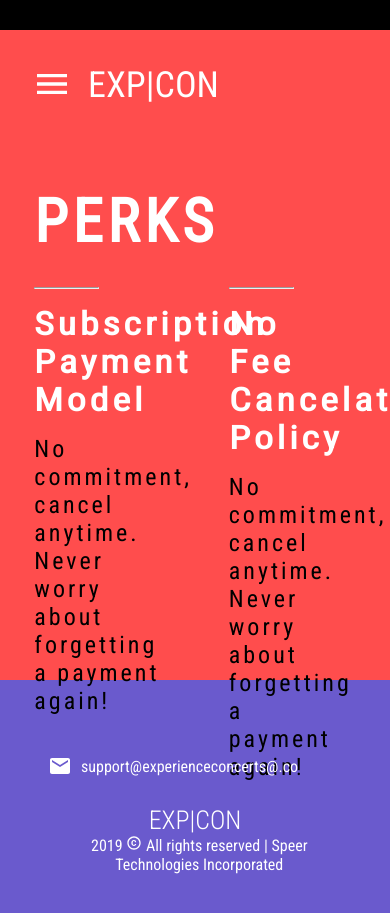
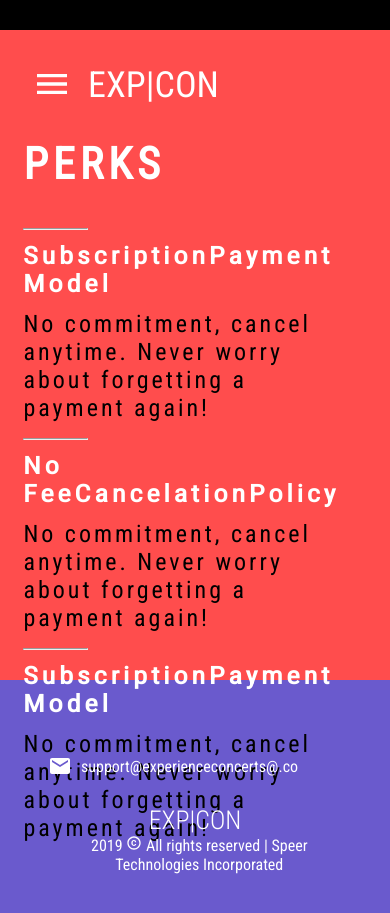
Before and after one commit to bdejene19/ConcertWebpage, a React (Create React App) app: page /pricing in a window 390 px wide. Shown: the part 1020-1933 px from the top of the page. Built offline with nearby package versions, Linux system fonts and the light colour scheme.

Commit message:
working on on responsive/adapative nature of home landing page. hero, sound, and perks container are almost completely responsive

```diff
--- a/src/components/homepage/LandingPerks.js
+++ b/src/components/homepage/LandingPerks.js
@@ -2,56 +2,9 @@ import React from 'react';
 import styled from 'styled-components';
 import { HorizontalBreak } from '../pricing/PricePlans';
 
-export const PerksGrid = styled.article`
-    display: grid;
-    grid-template-columns: repeat(3, 1fr);
-    color: white;
-    width: 88%;
-
-    h3 {
-        color: ${props => props.subHeadColor};
-        text-align: left;
-        transform: scaleX(1.2);
-        transform-origin: 0 0;
-    }
-    div {
-        width: 70%;
-     }
-
-    p {
-        font-size: 24px;
-        width: 95%;
-        color: ${props => props.pColor};
-    }
-`;
-
-const PerksContainer = styled.div`
-    letter-spacing: 3px;
-    padding-top: 3em;
-    display: grid;
-    justify-items: center;
-    .perksTitle {
-        font-size: 60px;
-        letter-spacing: 5px;
-        justify-self: left;
-        grid-column: 1/4;
-        padding-bottom: 0.5em;;
-    }
-`;
-
-
-export const SubHeader = styled.h3`
-    font-size: 32px;
-    color: ${props => props.subHeadColor};
-    padding-top: 0.5em;
-    padding-bottom: 0.5em;
-    width: 40%;
-`;
-
 export default function LandingPerks(props) {
     return (
         <PerksContainer>
-
             <PerksGrid key='perks'>
                 <h1 className='perksTitle' style={{color: 'white'}}>PERKS</h1>
 
@@ -77,3 +30,82 @@ export default function LandingPerks(props) {
 
     )
 }
+
+
+export const PerksGrid = styled.article`
+    display: flex;
+    flex-direction: row;
+    flex-wrap: wrap;
+    color: white;
+    width: 88%;
+    row-gap: 3em;
+
+    h3 {
+        color: ${props => props.subHeadColor};
+        text-align: left;
+        transform: scaleX(1.2);
+        transform-origin: 0 0;
+    }
+    div {
+        flex: 1 1 20em;
+     }
+
+    p {
+        font-size: 24px;
+        width: 95%;
+        color: ${props => props.pColor};
+    }
+
+    @media screen and (max-width: 1024px) {
+        row-gap: 10em;
+    }
+
+    @media screen and (max-width: 768px) {
+        row-gap: 3em;
+    }
+
+    @media screen and (max-width: 450px) {
+        row-gap: 1em;
+    }
+
+`;
+
+const PerksContainer = styled.div`
+    letter-spacing: 3px;
+    padding-top: 3em;
+    display: grid;
+    justify-items: center;
+    .perksTitle {
+        font-size: 60px;
+        letter-spacing: 5px;
+        justify-self: left;
+        flex: 1 1 100%;
+        padding-bottom: 0.5em;;
+    }
+    @media screen and (max-width: 450px) {
+        padding-top: 0;
+
+        .perksTitle {
+            font-size: 2.75rem;
+        }
+    }
+
+`;
+
+
+export const SubHeader = styled.h3`
+    font-size: 2.5rem;
+    color: ${props => props.subHeadColor};
+    padding-top: 0.5em;
+    padding-bottom: 0.5em;
+    width: 40%;
+
+
+    @media screen and (max-width: 450px) {
+
+        font-size: 1.5rem;
+        br {
+            display: none;
+        }
+    }
+`;
--- a/src/components/homepage/SlideShow.js
+++ b/src/components/homepage/SlideShow.js
@@ -3,74 +3,6 @@ import styled from 'styled-components';
 import LandingPageHeader from './LandingPageHeader';
 import {Link} from 'react-router-dom';
 
-const SlideShowWrapper = styled.article`
-    width: 100%;
-    height: 100%;
-    background-size: cover;
-    color: white;
-    /* background-image: url(); */
-
-    .slide-img {
-        height: 100vh;
-    }
-
-    #slideShow {
-        height: 100%;
-        display: grid;
-        grid-template-columns: 1fr 1fr;
-        text-align: center;
-        align-items: center;
-
-        .slideShowText {
-            grid-column: 1/3;
-            align-self: center;
-
-            h1 {
-                font-size: 64px;
-                letter-spacing: 5px;
-            }
-            p {
-
-                padding-top: 1em;
-                padding-bottom: 1em;
-                letter-spacing: 3px;
-                width: 50%;
-                transform: translateX(50%);
-                font-size: 30px;
-                align-self: center;
-            }
-        }
-    }
-
-    .rainbowTryNow {
-        width: 15vw;
-        height: 7vh;
-        background-color: white;
-        background: linear-gradient(90deg, aqua 0%, blue 49%, red 60%, yellow 100%);
-        color: white;
-        justify-self: right;
-        border-radius: 25px 25px ;
-        font-size: 18px;
-        border: 1px white;
-        cursor: pointer;
-    }
-
-    .client-chooseBg {
-        grid-column: 1/3;
-        grid-row: 2;
-        .dot {
-            cursor: pointer;
-            height: 2vh;
-            width: 1vw;
-            margin: 0 0.5em;
-            border: solid 2px #bbb;
-            border-radius: 50%;
-            display: inline-block;
-            transition: background-color 0.6s ease;
-        }
-    }
-
-`;
 
 export const TryNowBtn = styled.button`
         width: 15vw;
@@ -125,32 +57,6 @@ export default function SlideShow() {
     useEffect(() => {
         document.getElementById('slide-wrapper').style.backgroundImage = `url(${backgroundImages[count]})`;
         document.getElementById(count.toString()).style.backgroundColor = '#bbb';
-
-        // want to put my set interval here;
-        // const setSlideBg = setInterval(() => {
-        //     count++;
-        //     if (count === backgroundImages.length) {
-        //         count = 0;
-        //     }
-        //     document.getElementById('slide-wrapper').style.backgroundImage = `url(${backgroundImages[count]})`;
-        //     document.getElementById(`${count}`).style.backgroundColor = '#bbb';
-        //     document.getElementById('slide-wrapper').style.transition = "0.5s linear";
-
-        //     if (count - 1 > 0) {
-        //         document.getElementById(`${count - 1}`).style.backgroundColor = 'transparent';
-
-        //     }
-
-        //     if (count - 1 === 0) {
-        //         document.getElementById(`0`).style.backgroundColor = 'transparent';
-
-        //     }
-
-        //     if (count - 1 < 0) {
-        //         document.getElementById(`${backgroundImages.length - 1}`).style.backgroundColor = 'transparent';
-
-        //     }
-        // }, 3000);
     })
 
 
@@ -168,8 +74,10 @@ export default function SlideShow() {
             <LandingPageHeader showBtn={false} subMenuHeader='landing1' contentColor='#ff4d4d'></LandingPageHeader>
 
             <div id='slideShow'>
+
                 <div className='slideShowText'>
-                    <h1>INTERACTIVE CONCERT EXPERIENCE</h1>
+                <h1>INTERACTIVE CONCERT EXPERIENCE</h1>
+
                     <p>Experience your favourite artists like never before and from the comfort of your own home.</p>
                     <Link to='/pricing'>
                         <TryNowBtn>TRY IT NOW</TryNowBtn>
@@ -184,3 +92,133 @@ export default function SlideShow() {
         </SlideShowWrapper>
     )
 }
+
+const SlideShowWrapper = styled.article`
+    width: 100%;
+    height: 100%;
+    background-size: cover;
+    color: white;
+    /* background-image: url(); */
+
+    .slide-img {
+        height: 100vh;
+    }
+
+    #slideShow {
+        height: 80vh;
+        display: flex;
+        flex-direction: column;
+        flex-wrap: wrap;
+        text-align: center;
+        align-items: center;
+        justify-content: center;
+
+        .slideShowText {
+            align-items: center;
+            justify-items: center;
+            h1 {
+                font-size: 4.5rem;
+                letter-spacing: 5px;
+            }
+            p {
+                text-align: center;
+                justify-content: center;
+                padding-top: 1em;
+                padding-bottom: 1em;
+                letter-spacing: 3px;
+                width: 75%;
+                transform: translateX(12.5%);
+                font-size: 48px;
+                align-self: center;
+            }
+        }
+    }
+
+    .rainbowTryNow {
+        width: 15vw;
+        height: 7vh;
+        background-color: white;
+        background: linear-gradient(90deg, aqua 0%, blue 49%, red 60%, yellow 100%);
+        color: white;
+        justify-self: right;
+        border-radius: 25px 25px ;
+        font-size: 18px;
+        border: 1px white;
+        cursor: pointer;
+    }
+
+    .client-chooseBg {
+        padding-top: 10em;
+
+        .dot {
+            cursor: pointer;
+            height: 2vh;
+            width: 1vw;
+            margin: 0 0.5em;
+            border: solid 2px #bbb;
+            border-radius: 50%;
+            display: inline-block;
+            transition: background-color 0.6s ease;
+
+        }
+    }
+
+
+    @media screen and (max-width: 1024px) {
+        height: 100%;
+        align-items: center;
+
+        #slideShow {
+            .slideShowText {
+                h1 {
+                    font-size: 3rem;
+
+                }
+                p {
+                    transform: translateX(15%);
+                    font-size: 3rem;
+                }
+            }
+
+        }
+
+    }
+
+    @media screen and (max-width: 768px) {
+        #slideShow {
+            .slideShowText {
+                h1 {
+                    font-size: 2.5rem;
+                }
+
+                p {
+                    font-size: 1.75rem;
+                    transform: translateX(17.5%);
+
+
+                }
+            }
+        }
+    }
+
+    @media screen and (max-width: 450px) {
+        #slideShow {
+            .slideShowText {
+                h1 {
+                    font-size: 1.75rem;
+                }
+
+                p {
+                    width: 100%;
+                    transform: translate(0%);
+                    font-size: 1.5rem;
+                }
+
+            }
+
+        }
+    }
+
+
+
+`;
--- a/src/components/homepage/SoundSectionHome.js
+++ b/src/components/homepage/SoundSectionHome.js
@@ -1,14 +1,30 @@
 import React from 'react';
 import styled from 'styled-components';
 
+export default function SoundSectionHome() {
+    return (
+        <SoundContainer>
+            <div className='sound-content'>
+                <h1>SUPERIOR SOUND</h1>
+                <p>Experience live versions of your favourite songs.</p>
+                <SeeDemo>SEE DEMO</SeeDemo>
+            </div>
+
+            <div className='sound-photos'>
+                <img src='speaker2.png' alt='stereo'></img>
+            </div>
+        </SoundContainer>
+    )
+}
+
+
 export const SoundContainer = styled.article`
-    display: grid;
-    grid-template-columns: 2fr 1fr;
-    grid-template-rows: auto;
+    display: flex;
+    flex-wrap: wrap;
     padding: 5em;
     color: white;
     .sound-content {
-        padding: 2em;
+        flex-basis: 65%;
         padding-left: 0;
 
     }
@@ -32,10 +48,30 @@ export const SoundContainer = styled.article`
     }
 
     .sound-photos {
-        transform: translate(10%, -20%);
+        /* transform: translate(10%, -20%); */
+        flex-basis: 35%;
 
         img {
-            width: 40vw;
+            width: 30vw;
+        }
+    }
+
+    @media screen and (max-width: 1024px) {
+        padding: 2.5em;
+        .sound-photos {
+            transform: translate(10%, 30%);
+        }
+    }
+
+    @media screen and (max-width: 768px) {
+        /* padding: 0; */
+        .sound-content {
+            flex-grow: 1;
+            /* flex: 1 1 100%, */
+        }
+        .sound-photos {
+            display: none;
+            flex-basis: 0;
         }
     }
 
@@ -53,19 +89,3 @@ export const SeeDemo = styled.button`
     font-weight: 900;
     cursor: pointer;
 `;
-
-export default function SoundSectionHome() {
-    return (
-        <SoundContainer>
-            <div className='sound-content'>
-                <h1>SUPERIOR SOUND</h1>
-                <p>Experience live versions of your favourite songs.</p>
-                <SeeDemo>SEE DEMO</SeeDemo>
-            </div>
-
-            <div className='sound-photos'>
-                <img src='speaker2.png' alt='stereo'></img>
-            </div>
-        </SoundContainer>
-    )
-}
```
Also changed, not shown: src/App.css (line endings or trailing spaces).
